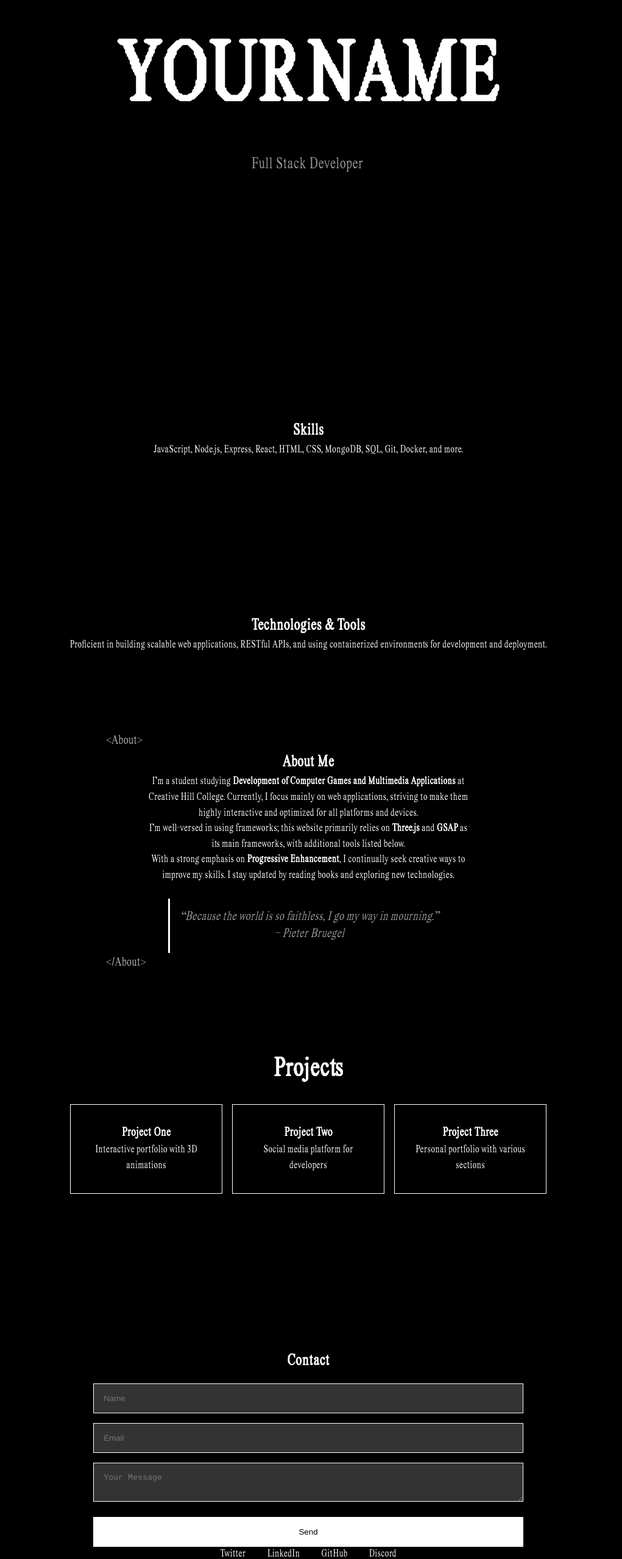
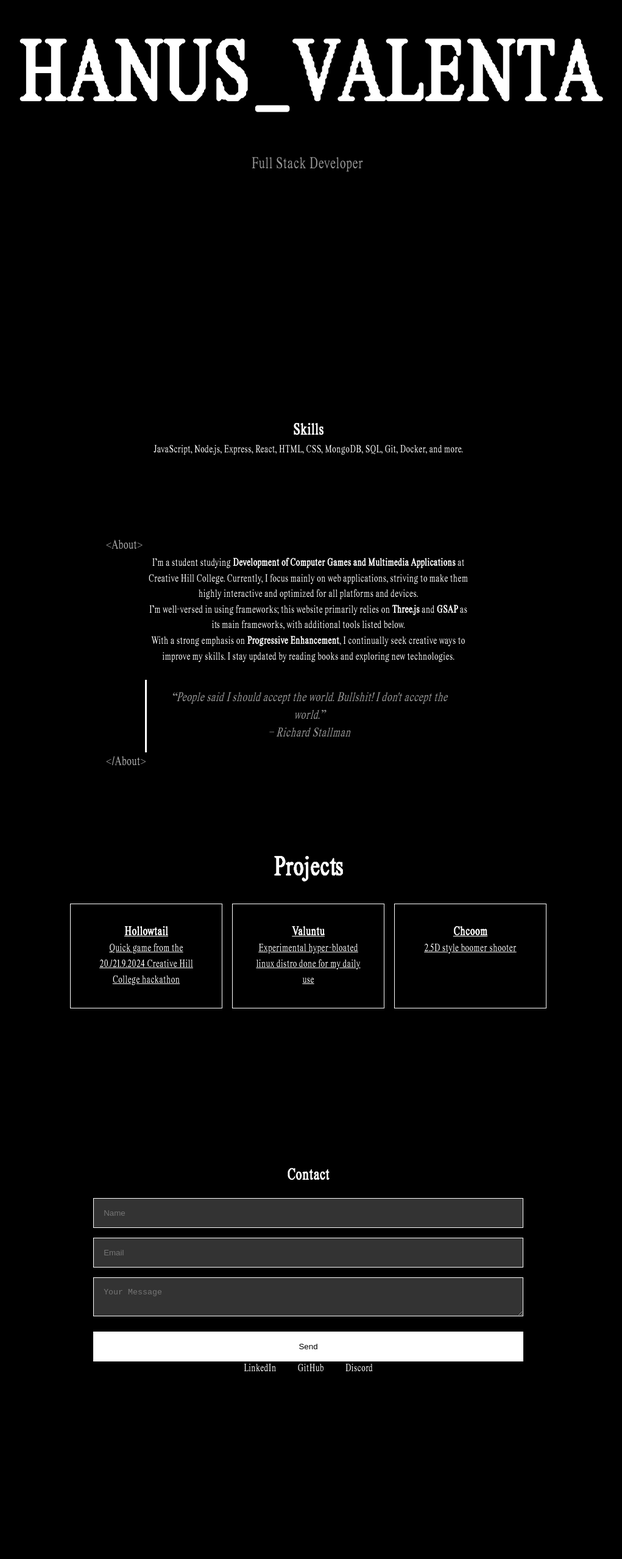
Before and after one commit to hanusvalenta/valentahan.us, a website: page public/index.html in a window 1280 px wide. Shown: the part 240-2797 px from the top of the page at 61% size, without its empty margins (134-1155 px from the left). After the commit the page ends 2627 px from the top, so only its background shows below. Drawn offline with Linux system fonts and the light colour scheme.

Commit message:
kinda ready

```diff
--- a/public/css/styles.css
+++ b/public/css/styles.css
@@ -1,4 +1,3 @@
-/* Font-face definition for custom font */
 @font-face {
   font-family: 'ThatThatNewPixel';
   src: url('../font/ThatThatNewPixel-Round.woff') format('woff');
@@ -97,14 +96,14 @@ body {
 }
 
 .project-2:hover {
-  background-image: url('../images/social-media-app.jpg');
+  background-image: url('../images/Desktop.png');
   background-size: cover;
   background-position: center;
   color: #000;
 }
 
 .project-3:hover {
-  background-image: url('../images/portfolio.jpg');
+  background-image: url('../images/chcoom.png');
   background-size: cover;
   background-position: center;
   color: #000;
--- a/public/index.html
+++ b/public/index.html
@@ -2,15 +2,17 @@
 <html lang="en">
 <head>
   <meta charset="UTF-8" />
+  <link rel="icon" type="image/svg+xml" href="public/images/Favicon.svg" />
   <meta name="viewport" content="width=device-width, initial-scale=1.0" />
-  <title>Developer Portfolio</title>
+  <title>Hanuš Valenta ⁓ Digital Craftsman and Dork</title>
   <link rel="stylesheet" href="css/styles.css" />
 </head>
 <body>
   <section class="hero">
     <h1 class="name">
-      <span>Y</span><span>O</span><span>U</span><span>R</span>
-      <span>N</span><span>A</span><span>M</span><span>E</span>
+      <span>H</span><span>A</span><span>N</span><span>U</span><span>S</span>
+      <span>_</span>
+      <span>V</span><span>A</span><span>L</span><span>E</span><span>N</span><span>T</span><span>A</span>
     </h1>
     <p class="role">Full Stack Developer</p>
   </section>
@@ -20,22 +22,16 @@
     <p>JavaScript, Node.js, Express, React, HTML, CSS, MongoDB, SQL, Git, Docker, and more.</p>
   </section>
 
-  <section class="technologies">
-    <h2>Technologies & Tools</h2>
-    <p>Proficient in building scalable web applications, RESTful APIs, and using containerized environments for development and deployment.</p>
-  </section>
-
   <section class="about">
     <span class="about-tag top">&lt;About&gt;</span>
 
-    <h2>About Me</h2>
     <p>I’m a student studying <strong>Development of Computer Games and Multimedia Applications</strong> at Creative Hill College. Currently, I focus mainly on web applications, striving to make them highly interactive and optimized for all platforms and devices.</p>
 
     <p>I’m well-versed in using frameworks; this website primarily relies on <strong>Three.js</strong> and <strong>GSAP</strong> as its main frameworks, with additional tools listed below.</p>
 
     <p>With a strong emphasis on <strong>Progressive Enhancement</strong>, I continually seek creative ways to improve my skills. I stay updated by reading books and exploring new technologies.</p>
 
-    <blockquote class="quote">“Because the world is so faithless, I go my way in mourning.”<br>– Pieter Bruegel</blockquote>
+    <blockquote class="quote">“People said I should accept the world. Bullshit! I don't accept the world.”<br> – Richard Stallman</blockquote>
 
     <span class="about-tag bottom">&lt;/About&gt;</span>
   </section>
@@ -43,20 +39,21 @@
   <section class="projects">
     <h2>Projects</h2>
     <div class="project-container">
-      <div class="project project-1">
-        <h3>Project One</h3>
-        <p>Interactive portfolio with 3D animations</p>
-      </div>
-      <div class="project project-2">
-        <h3>Project Two</h3>
-        <p>Social media platform for developers</p>
-      </div>
-      <div class="project project-3">
-        <h3>Project Three</h3>
-        <p>Personal portfolio with various sections</p>
-      </div>
+      <a href="https://hanusvalenta.itch.io/hollowtail" class="project project-1">
+        <h3>Hollowtail</h3>
+        <p>Quick game from the 20./21.9.2024 Creative Hill College hackathon</p>
+      </a>
+      <a href="https://github.com/hanusvalenta/Valuntu" class="project project-2">
+        <h3>Valuntu</h3>
+        <p>Experimental hyper-bloated linux distro done for my daily use</p>
+      </a>
+      <a href="https://github.com/hanusvalenta/Chcoom" class="project project-3">
+        <h3>Chcoom</h3>
+        <p>2.5D style boomer shooter</p>
+      </a>
     </div>
   </section>
+
 
   <section class="contact">
     <h2>Contact</h2>
@@ -66,12 +63,11 @@
       <textarea name="message" placeholder="Your Message" required></textarea>
       <button type="submit">Send</button>
     </form>
-    <div id="formResponse" class="form-response"></div> <!-- Message appears here -->
+    <div id="formResponse" class="form-response"></div>
     <div class="socials">
-      <a href="#">Twitter</a>
-      <a href="#">LinkedIn</a>
-      <a href="#">GitHub</a>
-      <a href="#">Discord</a>
+      <a href="https://www.linkedin.com/in/hanuš-valenta-324b212b1">LinkedIn</a>
+      <a href="https://github.com/hanusvalenta">GitHub</a>
+      <a href="https://discord.com/users/1088489927739703336">Discord</a>
     </div>
   </section>
 
--- a/public/js/main.js
+++ b/public/js/main.js
@@ -1,8 +1,6 @@
 document.addEventListener("DOMContentLoaded", () => {
-  // Scroll-based animation for each letter in name
   const nameLetters = document.querySelectorAll('.name span');
 
-  // Assign a random speed multiplier to each letter for unique scroll effect
   const randomSpeeds = Array.from(nameLetters).map(() => Math.random() * 0.2 + 0.05);
 
   window.addEventListener('scroll', () => {
@@ -17,7 +15,6 @@ document.addEventListener("DOMContentLoaded", () => {
     });
   });
 
-  // Intersection Observer for fading in sections
   const observer = new IntersectionObserver((entries) => {
     entries.forEach(entry => {
       if (entry.isIntersecting) {
@@ -32,12 +29,10 @@ document.addEventListener("DOMContentLoaded", () => {
     observer.observe(section);
   });
 
-  // Typing effect for the "Full Stack Developer" role
   const text = "Full Stack Developer";
   const roleElement = document.querySelector(".role");
   let index = 0;
 
-  // Clear initial text and start typing
   roleElement.textContent = "";
   function type() {
     if (index < text.length) {
@@ -46,11 +41,10 @@ document.addEventListener("DOMContentLoaded", () => {
       setTimeout(type, 100);
     }
   }
-  type(); // Start typing on page load
+  type();
 
-  // Handle contact form submission without reload
   document.getElementById('contactForm').addEventListener('submit', async (event) => {
-    event.preventDefault(); // Prevent default form submission
+    event.preventDefault();
 
     const form = event.target;
     const formData = new FormData(form);
@@ -72,7 +66,7 @@ document.addEventListener("DOMContentLoaded", () => {
       document.getElementById('formResponse').textContent = result.message;
 
       if (response.ok) {
-        form.reset(); // Clear form after successful submission
+        form.reset();
       }
     } catch (error) {
       document.getElementById('formResponse').textContent = 'Failed to send message. Please try again.';
```
Also changed, not shown: server.js (+3 -10 lines), public/images/Desktop.png (added), public/images/Favicon.svg (added), public/images/chcoom.png (added).
